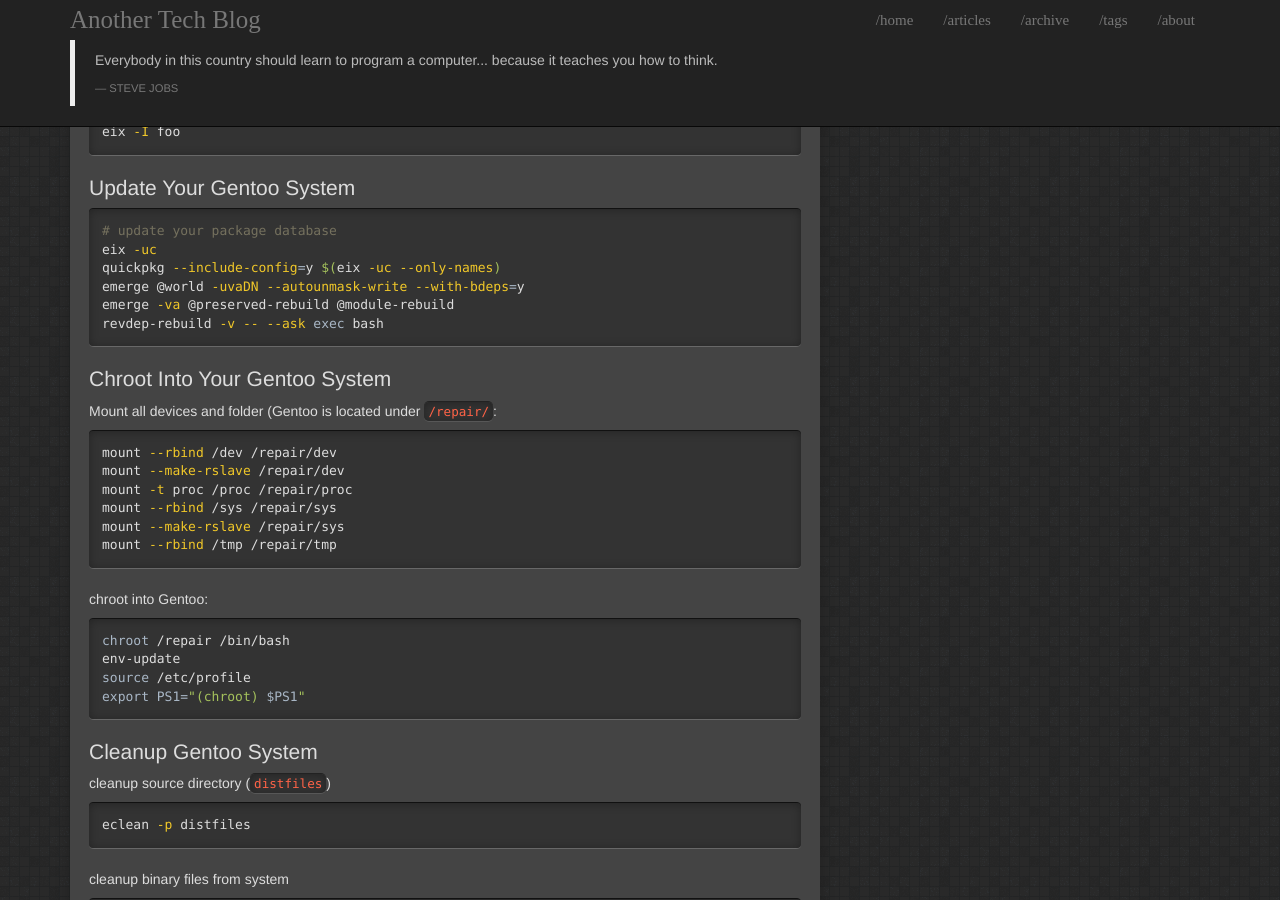
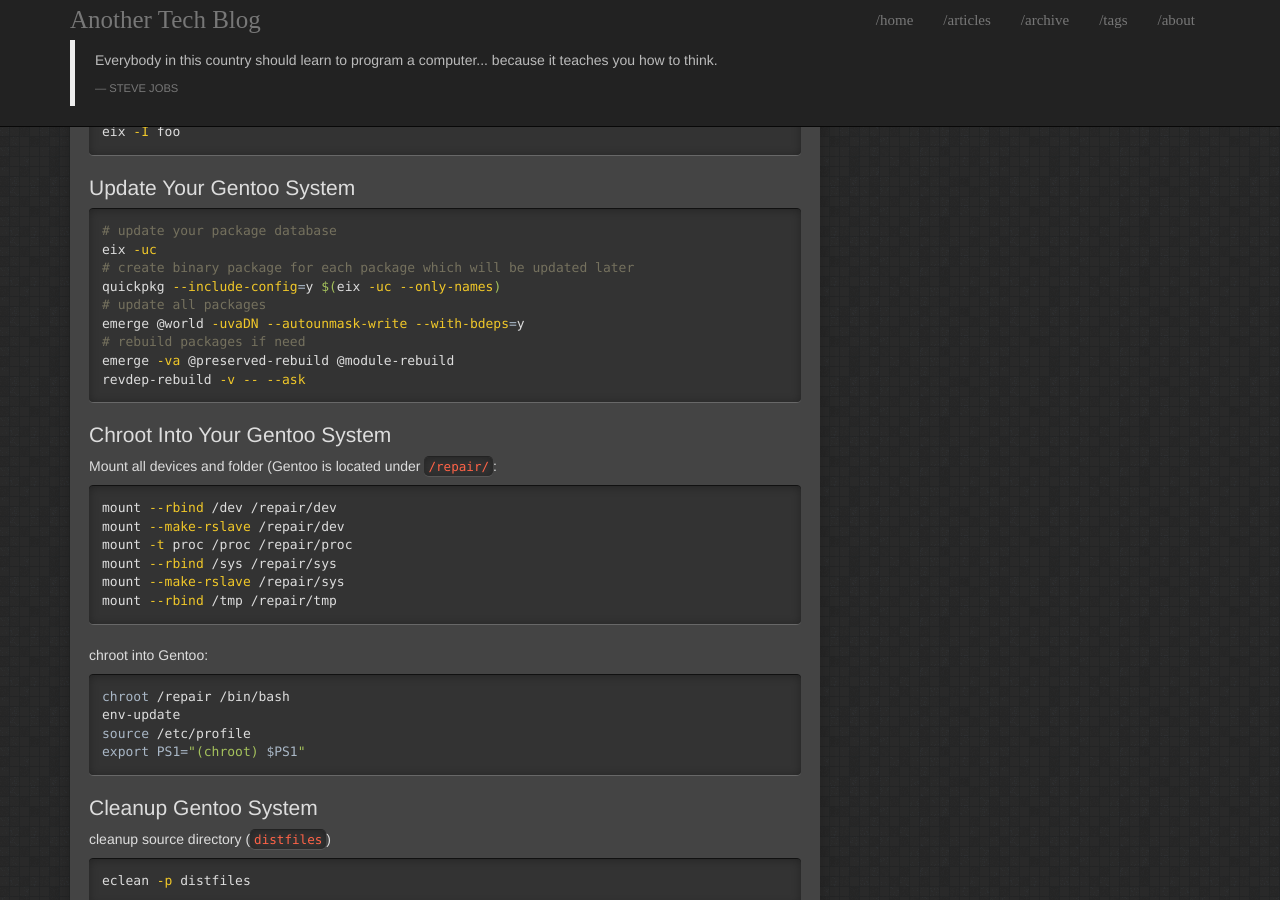
Before and after one commit to davidmainzer/davidmainzer.github.io, a Jekyll site: the page built from _articles/Gentoo_Linux.md, in a window 1280 px wide and 900 px high, scrolled down 1164 px. Built offline with Jekyll 4.4.1, drawn with Linux system fonts in a browser that asks for light colours; nearby versions of some CDN libraries; the table of contents is made by our own code.

Commit message:
Update Gentoo_Linux.md

```diff
--- a/_articles/Gentoo_Linux.md
+++ b/_articles/Gentoo_Linux.md
@@ -51,10 +51,13 @@ eix -I foo
 {% highlight bash %}
 # update your package database
 eix -uc
+# create binary package for each package which will be updated later
 quickpkg --include-config=y $(eix -uc --only-names)
+# update all packages
 emerge @world -uvaDN --autounmask-write --with-bdeps=y
+# rebuild packages if need
 emerge -va @preserved-rebuild @module-rebuild
-revdep-rebuild -v -- --ask exec bash
+revdep-rebuild -v -- --ask
 {% endhighlight bash %}
 
 
```
